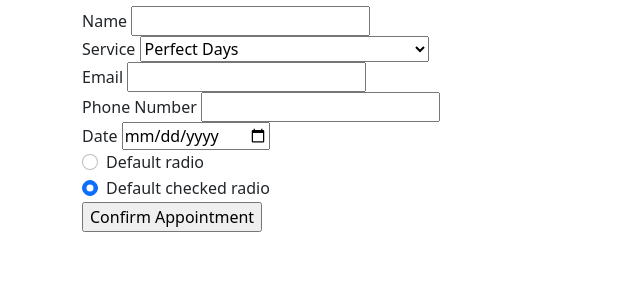
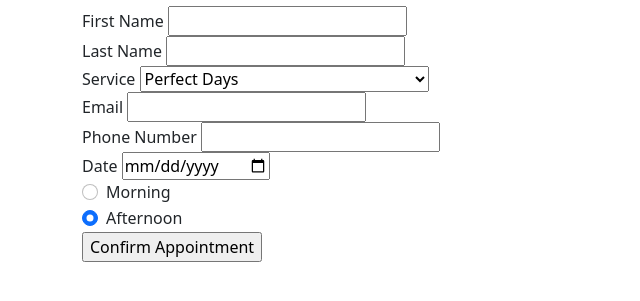
Before and after one commit to Candyce10/Devine-Spa, a Django app: page /book_appointment/ in a window 1280 px wide. Shown: the part 74-375 px from the top of the page, without its empty margins (0-640 px from the left). Run offline with Django 4.2, Linux system fonts and the light colour scheme.

Commit message:
changed appointment inputs

```diff
--- a/main_app/templates/appointment.html
+++ b/main_app/templates/appointment.html
@@ -8,11 +8,21 @@
     {% csrf_token %}
 
     <div>
-        <label>Name
+        <label>First Name
             <input
                 class="input"
                 type="text"
-                name="name"
+                name="fname"
+                required
+            />
+        </label>
+    </div>
+    <div>
+        <label>Last Name
+            <input
+                class="input"
+                type="text"
+                name="lname"
                 required
             />
         </label>
@@ -67,15 +77,15 @@
         </label>
     </div>
     <div class="form-check">
-        <input class="form-check-input" type="radio" name="flexRadioDefault" id="flexRadioDefault1">
+        <input class="form-check-input" type="radio" name="time" id="flexRadioDefault1">
         <label class="form-check-label" for="flexRadioDefault1">
-          Default radio
+          Morning
         </label>
       </div>
       <div class="form-check">
-        <input class="form-check-input" type="radio" name="flexRadioDefault" id="flexRadioDefault2" checked>
+        <input class="form-check-input" type="radio" name="time" id="flexRadioDefault2" checked>
         <label class="form-check-label" for="flexRadioDefault2">
-          Default checked radio
+          Afternoon
         </label>
       </div>
     <div>
--- a/main_app/templates/confirmation.html
+++ b/main_app/templates/confirmation.html
@@ -6,7 +6,7 @@
 {% for appointment in appointments %}
 
 {% if forloop.last %}
-<h3>Thank you, {{appointment.name}}!</h3>
+<h3>Thank you, {{appointment.fname}}!</h3>
 <p>Your <b>{{appointment.service}}</b> session is scheduled for <b>{{appointment.date}}</b>. Please arrive 15 minutes before your appointment. If you need to reschedule, please call us at (555)-MASSAGE. See you soon!</p>
 
 {% endif %}
```
Also changed, not shown: main_app/migrations/0042_appointment.py (added).
